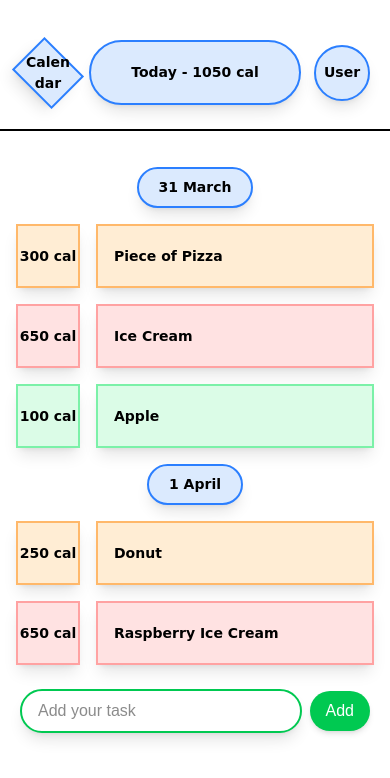
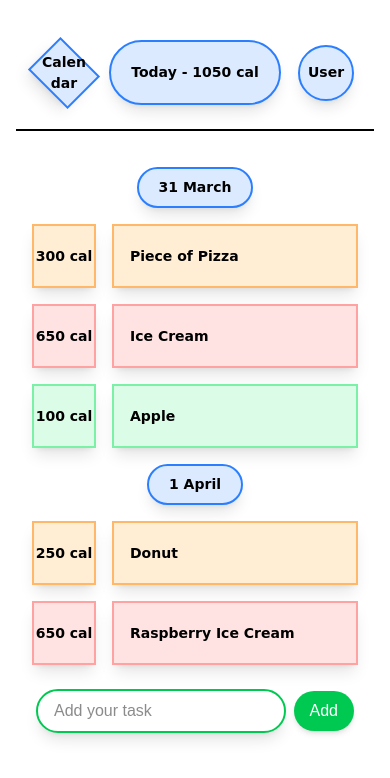
Before and after one commit to tailataila/calorie-track, a Next.js app: page / in a window 390 px wide. Shown: the top 778 px of the page. Built offline with nearby package versions, Linux system fonts and the light colour scheme.

Commit message:
Responsive design

```diff
--- a/src/app/page.js
+++ b/src/app/page.js
@@ -104,6 +104,7 @@ const totalCalories = foodEntries.slice(0, 3).reduce((sum, entry) => {
 export default function Home() {
   return (
     <>
+      <div className="w-full max-w-md mx-auto px-4">
         <div className="flex flex-col justify-start items-center mt-10">
           <div className="flex w-full items-center justify-between px-5">
             {/* Diamond-shaped element */}
@@ -115,7 +116,7 @@ export default function Home() {
               </span>
             </div>
             {/* Today element */}
-          <div className="bg-blue-100 border-2 border-blue-500 text-black px-10 py-5 rounded-full shadow-lg">
+            <div className="bg-blue-100 border-2 border-blue-500 text-black px-5 py-5 rounded-full shadow-lg">
               <p className="header-text">Today - {totalCalories} cal</p>
             </div>
             {/* Circle-shaped element */}
@@ -163,6 +164,7 @@ export default function Home() {
             Add
           </button>
         </div>
+      </div>
     </>
   );
 }
```
Lines whose indentation alone changed are shown as unchanged.
